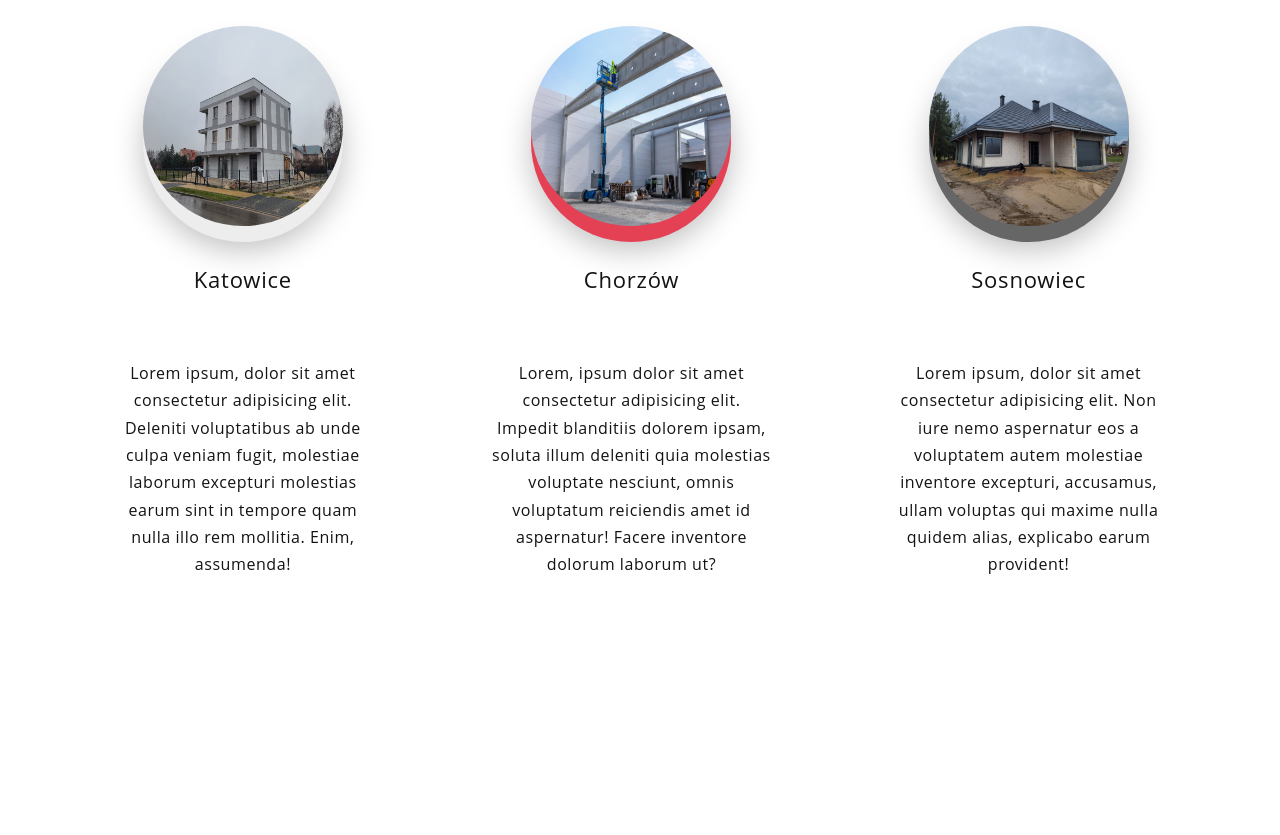
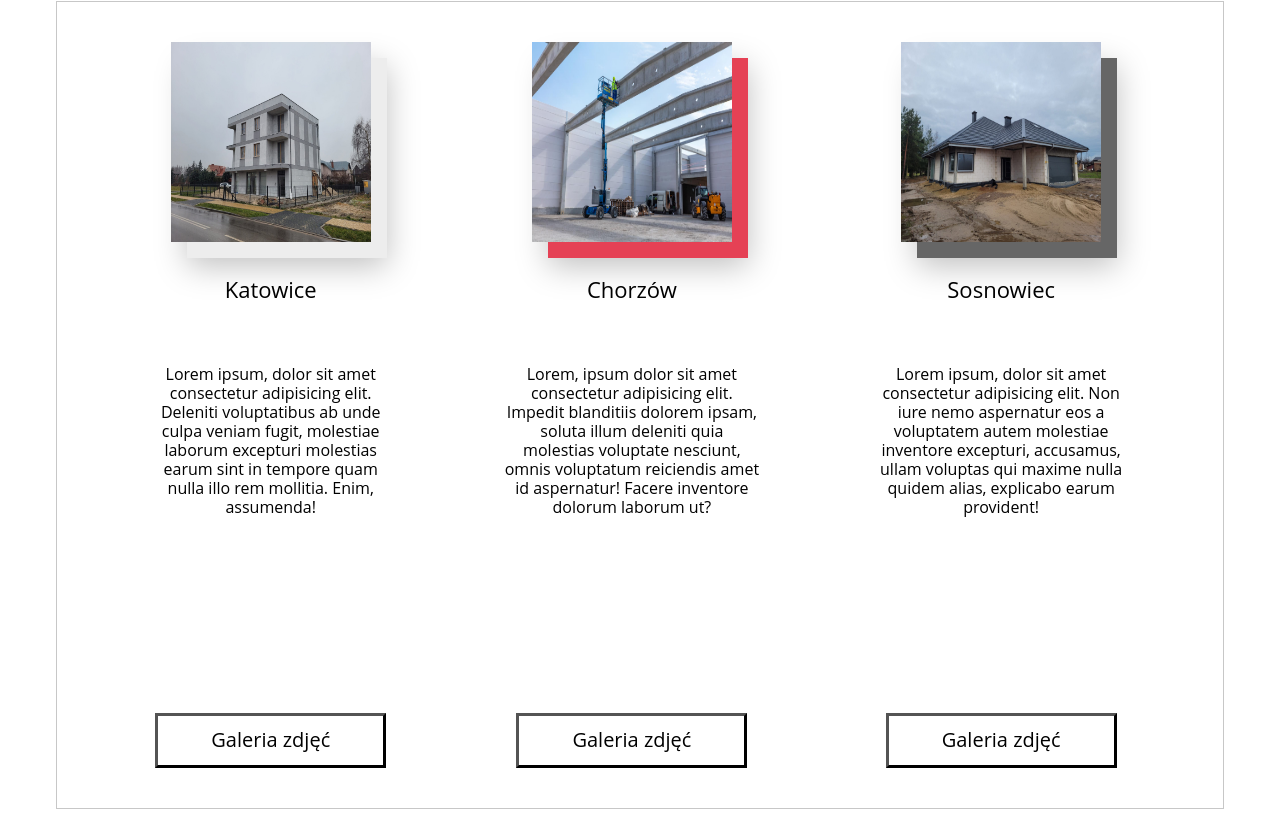
Before and after one commit to Marta7799/zadanie-Silnet, a plain HTML site: page index.html in a window 1280 px wide. Shown: the part 69-904 px from the top of the page. After the commit the page ends 878 px from the top, so only its background shows below. Drawn offline with Linux system fonts and the light colour scheme.

Commit message:
changes after comments

```diff
--- a/_reset.scss
+++ b/_reset.scss
@@ -46,6 +46,6 @@ img {
 }
 .container {
   max-width: 1168px;
-  margin: 0 auto 0;
+  margin: 0 auto;
   padding: 0;
 }
--- a/index.html
+++ b/index.html
@@ -3,18 +3,18 @@
 <section class="news">
   <div class="container">
     <h2 class="news__main-title">Aktualności</h2>
-    <ul class="news__flex">
+    <ul class="news__flex border">
       <li>
         <figure class="news__space">
           <div class="news__picture-overlay news__picture-overlay__one">
             <img
               src="./images/budynekKatowice.jpg"
-              alt="budynek"
+              alt="budynek wielorodzinny w trakcie budowy"
               class="news__img"
             />
           </div>
           <figcaption class="news__Katowice">
-            <p class="news__title">Katowice</p>
+            <h3 class="news__title">Katowice</h3>
             <p class="news__text">
               Lorem ipsum, dolor sit amet consectetur adipisicing elit. Deleniti
               voluptatibus ab unde culpa veniam fugit, molestiae laborum
@@ -22,15 +22,20 @@
               mollitia. Enim, assumenda!
             </p>
           </figcaption>
+          <button class="news__button" type="button">Galeria zdjęć</button>
         </figure>
       </li>
       <li>
         <figure class="news__space">
           <div class="news__picture-overlay news__picture-overlay__two">
-            <img src="./images/halaChorzów.jpg" alt="hala" class="news__img" />
+            <img
+              src="./images/halaChorzow.jpg"
+              alt="pojazdy budowlane na tle szkieletu budowanej hali"
+              class="news__img"
+            />
           </div>
-          <figcaption class="news__Chorzów">
-            <p class="news__title">Chorzów</p>
+          <figcaption class="news__Chorzow">
+            <h3 class="news__title">Chorzów</h3>
             <p class="news__text">
               Lorem, ipsum dolor sit amet consectetur adipisicing elit. Impedit
               blanditiis dolorem ipsam, soluta illum deleniti quia molestias
@@ -38,15 +43,20 @@
               aspernatur! Facere inventore dolorum laborum ut?
             </p>
           </figcaption>
+          <button class="news__button" type="button">Galeria zdjęć</button>
         </figure>
       </li>
       <li>
         <figure class="news__space">
           <div class="news__picture-overlay news__picture-overlay__three">
-            <img src="./images/domSosnowiec.jpg" alt="dom" class="news__img" />
+            <img
+              src="./images/domSosnowiec.jpg"
+              alt="dom jednorodzinny w trakcie budowy"
+              class="news__img"
+            />
           </div>
           <figcaption class="news__Sosnowiec">
-            <p class="news__title">Sosnowiec</p>
+            <h3 class="news__title">Sosnowiec</h3>
             <p class="news__text">
               Lorem ipsum, dolor sit amet consectetur adipisicing elit. Non iure
               nemo aspernatur eos a voluptatem autem molestiae inventore
@@ -54,6 +64,7 @@
               alias, explicabo earum provident!
             </p>
           </figcaption>
+          <button class="news__button" type="button">Galeria zdjęć</button>
         </figure>
       </li>
     </ul>
--- a/main.scss
+++ b/main.scss
@@ -1,36 +1,37 @@
 @import "./reset";
 
+.border {
+  border: 1px solid #c7c7c7;
+  padding: 40px;
+}
+
 .news {
+  font-family: "Open Sans", sans-serif;
+  line-height: 19px;
+  font-weight: 400px;
+  font-size: 16px;
+  color: #000;
+
   &__main-title {
-    font-family: "Open Sans", sans-serif;
     font-size: 39px;
-    font-weight: 400;
-    line-height: 1.1em;
-    margin-block: 12px 40px;
+    margin-block: 12px 39px;
     text-align: center;
   }
 
   &__flex {
     display: flex;
     flex-direction: row;
-    justify-content: center;
-    align-items: center;
   }
 
   &__space {
     display: flex;
     flex-direction: column;
-    justify-content: center;
     align-items: center;
-    margin: 0;
   }
 
   &__Katowice {
     position: relative;
     bottom: 80px;
-    max-width: 100%;
-    height: auto;
-    border-radius: 24px;
     padding-inline: 60px;
     top: -130px;
     transition: transform 250ms cubic-bezier(0.215, 0.61, 0.355, 1);
@@ -41,12 +42,9 @@
     }
   }
 
-  &__Chorzów {
+  &__Chorzow {
     position: relative;
     bottom: 80px;
-    max-width: 100%;
-    height: auto;
-    border-radius: 24px;
     padding-inline: 60px;
     top: -130px;
     transition: transform 250ms cubic-bezier(0.215, 0.61, 0.355, 1);
@@ -59,9 +57,6 @@
   &__Sosnowiec {
     position: relative;
     bottom: 80px;
-    max-width: 100%;
-    height: auto;
-    border-radius: 24px;
     padding-inline: 60px;
     top: -130px;
     transition: transform 250ms cubic-bezier(0.215, 0.61, 0.355, 1);
@@ -72,31 +67,38 @@
   }
 
   &__title {
-    color: #131313;
     padding-top: 168px;
     text-align: center;
-    letter-spacing: 0.8px;
-    font-weight: 400;
     font-size: 22;
-    font-family: "Open Sans", sans-serif;
   }
 
   &__text {
-    color: #131313;
     text-align: center;
-    font-family: "Open Sans", sans-serif;
-    font-weight: 400;
-    font-size: 16;
-    letter-spacing: 0.56px;
-    line-height: 1.71;
-    padding-block: 66px 126px;
+    padding-block: 66px;
   }
   &__img {
     width: 200px;
     height: 200px;
     position: relative;
-    border-radius: 50%;
     z-index: 2;
+  }
+  &__button {
+    border-color: #000;
+    background-color: transparent;
+    border-width: 3px;
+    padding: 14px 53px 16px;
+    font-size: 20px;
+    cursor: pointer;
+
+    &:hover {
+      background-color: #000;
+      color: #ededed;
+      border: none;
+    }
+    &:focus {
+      background-color: #000;
+      color: #ededed;
+    }
   }
 }
 .news__picture-overlay {
@@ -109,11 +111,10 @@
     width: 100%;
     height: 100%;
     background-color: #000;
-    border-radius: 50%;
     padding-bottom: 80%;
     position: absolute;
     top: 16px;
-    left: 50%;
+    left: 58%;
     transform: translateX(-50%);
   }
 }
```
Also changed, not shown: _reset.css, _reset.min.css, images/halaChorzow.jpg (renamed from images/halaChorzów.jpg), main.css, 1 other file.
